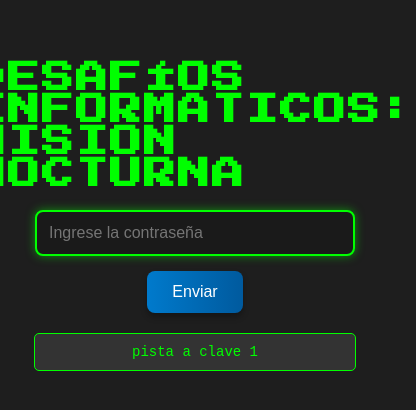
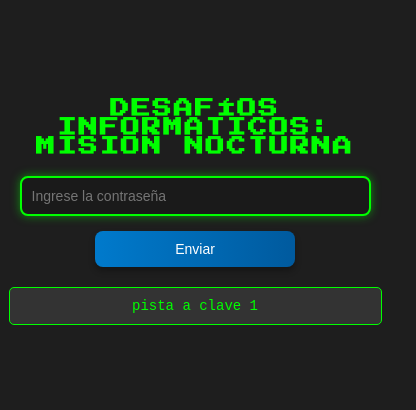
Before and after one commit to santialexis/Pagina-uni, a plain HTML site: page index.html in a window 390 px wide. Shown: the part 216-626 px from the top of the page, 416 px wide, since content can reach past the window. Drawn offline with Linux system fonts and the light colour scheme.

Commit message:
ajusto vista de celular

```diff
--- a/index.html
+++ b/index.html
@@ -1,5 +1,6 @@
 <html>
     <head>
+        <meta name="viewport" content="width=device-width, initial-scale=1.0">
         <link href="https://fonts.googleapis.com/css2?family=Press+Start+2P&display=swap" rel="stylesheet">
         <link rel="stylesheet" href="styles.css">
     </head>
--- a/script.js
+++ b/script.js
@@ -18,8 +18,6 @@ document.body.appendChild(pistaDiv)
 /*div clave incorrecta*/
 const errorDiv = document.createElement("div")
 errorDiv.id = "error"
-errorDiv.style.color = "red"
-errorDiv.style.marginTop = "10px"
 errorDiv.hidden = true
 document.body.appendChild(errorDiv)
 
--- a/styles.css
+++ b/styles.css
@@ -1,7 +1,7 @@
 body {
     font-family: 'Courier New', Courier, monospace;
-    background-color: #1e1e1e; /* Fondo oscuro */
-    color: #d4d4d4; /* Texto claro */
+    background-color: #1e1e1e;
+    color: #d4d4d4;
     margin: 0;
     padding: 0;
     display: flex;
@@ -9,17 +9,19 @@ body {
     align-items: center;
     justify-content: center;
     height: 100vh;
+    text-align: center;
 }
 
 /* input */
 input[type="text"] {
     background-color: #1a1a1a;
-    color: #00ff00; /* Verde estilo terminal */
+    color: #00ff00;
     border: 2px solid #00ff00;
     padding: 12px;
     border-radius: 8px;
     font-size: 16px;
-    width: 320px;
+    width: 90%;
+    max-width: 400px;
     margin-bottom: 15px;
     box-shadow: 0 0 10px rgba(0, 255, 0, 0.5);
     outline: none;
@@ -42,6 +44,8 @@ button {
     cursor: pointer;
     transition: transform 0.2s, box-shadow 0.3s;
     box-shadow: 0 4px 6px rgba(0, 0, 0, 0.3);
+    width: 90%;
+    max-width: 200px;
 }
 
 button:hover {
@@ -67,14 +71,15 @@ div:not([hidden]) {
     padding: 15px;
     border-radius: 5px;
     margin-top: 10px;
-    width: 300px;
+    width: 90%;
+    max-width: 400px;
     text-align: center;
 }
 
 /* pistas */
 #pista {
     background-color: #333333;
-    color: #00ff00; /* Verde estilo terminal */
+    color: #00ff00;
     border: 1px solid #00ff00;
     padding: 10px;
     border-radius: 5px;
@@ -85,11 +90,11 @@ div:not([hidden]) {
 
 /* titulos */
 h1 {
-    font-family: 'Press Start 2P', cursive; /* Nueva fuente para títulos */
+    font-family: 'Press Start 2P', cursive;
     color: #00ff00;
     text-transform: uppercase;
     letter-spacing: 2px;
-    font-size: 2rem;
+    font-size: 1.5rem;
     margin-bottom: 20px;
 }
 
@@ -102,3 +107,21 @@ a{
 a:hover{
     text-decoration: underline;
 }
+
+/* error */
+#error {
+    color: red;
+    font-size: 14px;
+    margin-top: 10px;
+}
+
+@media (max-width: 768px) {
+    h1 {
+        font-size: 1.2rem;
+    }
+
+    input[type="text"], button, div:not([hidden]) {
+        font-size: 14px;
+        padding: 10px;
+    }
+}
```
